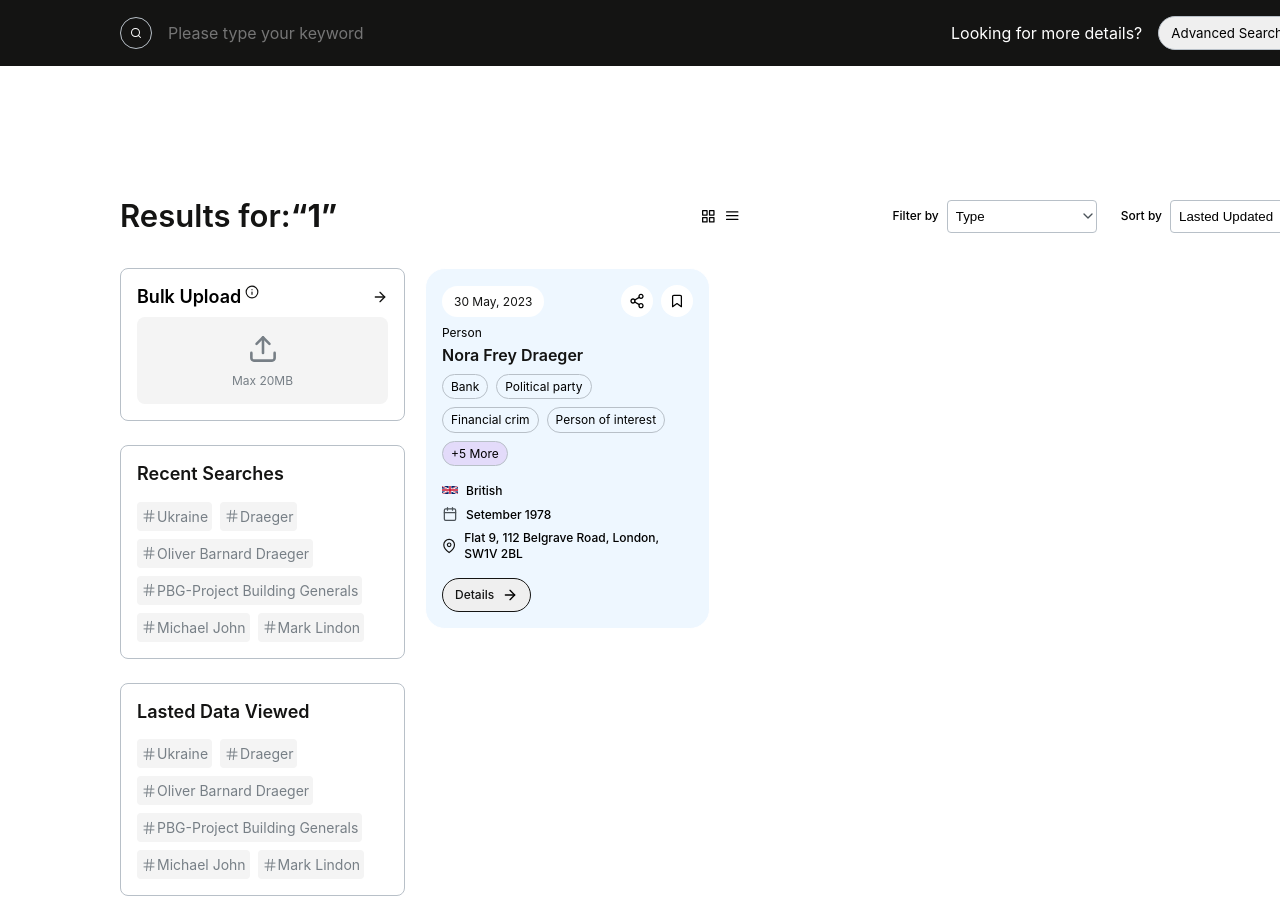
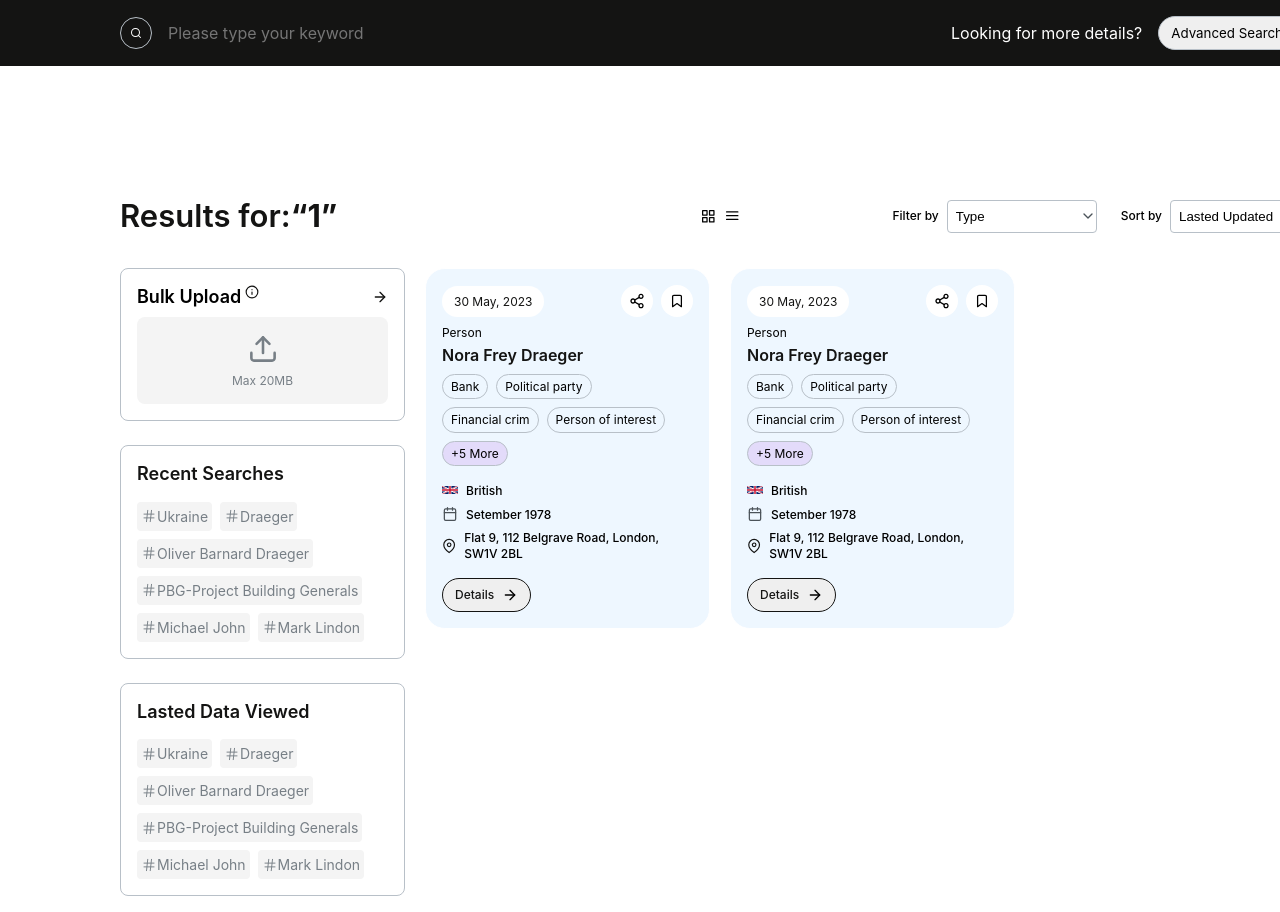
Before and after one commit to MagisterUnivers/deltaplata-searchwidget, a React (Create React App) app: page /search/1 in a window 1280 px wide. Shown: the top 912 px of the page. Built offline with nearby package versions, Linux system fonts and the light colour scheme.

Commit message:
ADD: PersonCard quantity fix

```diff
--- a/package.json
+++ b/package.json
@@ -6,6 +6,7 @@
     "@testing-library/jest-dom": "^5.17.0",
     "@testing-library/react": "^13.4.0",
     "@testing-library/user-event": "^13.5.0",
+    "nanoid": "^5.0.2",
     "node-sass": "^7.0.3",
     "notiflix": "^3.2.6",
     "react": "^18.2.0",
--- a/src/components/PersonCard/PersonCard.jsx
+++ b/src/components/PersonCard/PersonCard.jsx
@@ -1,4 +1,5 @@
-import { useEffect } from 'react';
+import { useState } from 'react';
+import { nanoid } from 'nanoid';
 import { Notify } from 'notiflix';
 import { mockSearchHistory } from '../../constants/mockData';
 import { ReactComponent as ShareSVG } from '../../assets/svg/share.svg';
@@ -11,50 +12,11 @@ import '../Filter/Filter.style.scss';
 import './PersonCard.style.scss';
 
 const PersonCard = ({ style }) => {
-	useEffect(() => {
-		if (style === 'flex') {
-			const mainContainer = document.querySelector('#mainlayerwrapper');
-			const bodyContainer = document.querySelector('#grid');
-			const itemBodyWrapper = document.querySelector('#itembody');
-			const userInfoWrapper = document.querySelector('#userinfo');
-			const buttonWrapper = document.querySelector('#button-width');
-
-			//
-			mainContainer.classList.remove('main-wrapper');
-			mainContainer.classList.add('search-list__item');
-
-			//
-			bodyContainer.classList.remove('search-list__grid-container');
-			itemBodyWrapper.classList.remove('search-list__item-body');
-
-			//
-			userInfoWrapper.classList.remove('no-margin');
-
-			//
-			buttonWrapper.classList.remove('button-width');
-		}
-
-		if (style === 'grid') {
-			const mainContainer = document.querySelector('#mainlayerwrapper');
-			const bodyContainer = document.querySelector('#grid');
-			const itemBodyWrapper = document.querySelector('#itembody');
-			const userInfoWrapper = document.querySelector('#userinfo');
-			const buttonWrapper = document.querySelector('#button-width');
-			// main wrapper
-			mainContainer.classList.remove('search-list__item');
-			mainContainer.classList.add('main-wrapper');
-
-			// name and tags wrapper
-			bodyContainer.classList.add('search-list__grid-container');
-			itemBodyWrapper.classList.add('search-list__item-body');
-
-			// user information wrapper
-			userInfoWrapper.classList.add('no-margin');
-
-			// button styles
-			buttonWrapper.classList.add('button-width');
-		}
-	}, [style]);
+	const [uniqueId1, setUniqueId1] = useState(nanoid());
+	const [uniqueId2, setUniqueId2] = useState(nanoid());
+	const [uniqueId3, setUniqueId3] = useState(nanoid());
+	const [uniqueId4, setUniqueId4] = useState(nanoid());
+	const [uniqueId5, setUniqueId5] = useState(nanoid());
 
 	function handleShareClick() {
 		const randomText = 'https://www.demowidget.com/search/somelement1/';
@@ -69,7 +31,10 @@ const PersonCard = ({ style }) => {
 	}
 
 	return (
-		<li className="search-list__item" id="mainlayerwrapper">
+		<li
+			className={style === 'flex' ? 'search-list__item' : 'main-wrapper'}
+			id={uniqueId1}
+		>
 			<div className="search-list__item-header">
 				<div className="search-list__item-subtitle-wrapper">
 					<p className="search-list__item-subtitle">30 May, 2023</p>
@@ -93,8 +58,14 @@ const PersonCard = ({ style }) => {
 					</div>
 				</div>
 			</div>
-			<div className="" id="grid">
-				<div className="" id="itembody">
+			<div
+				className={style === 'flex' ? '' : 'search-list__grid-container'}
+				id={uniqueId2}
+			>
+				<div
+					className={style === 'flex' ? '' : 'search-list__item-body'}
+					id={uniqueId3}
+				>
 					<div className="search-item__name-wrapper">
 						<p className="search-item__name-subtext filter-subtext">Person</p>
 						<h2 className="search-item__name-title">Nora Frey Draeger</h2>
@@ -136,7 +107,14 @@ const PersonCard = ({ style }) => {
 						})}
 					</ul>
 				</div>
-				<div className="search-item__user-info__wrapper" id="userinfo">
+				<div
+					className={
+						style === 'flex'
+							? 'search-item__user-info__wrapper'
+							: 'search-item__user-info__wrapper no-margin'
+					}
+					id={uniqueId4}
+				>
 					{mockSearchHistory.map((item, index) => {
 						const { nationality, birthdate, address } = item;
 
@@ -168,7 +146,14 @@ const PersonCard = ({ style }) => {
 						return null;
 					})}
 				</div>
-				<div className="search-list__item-footer" id="button-width">
+				<div
+					className={
+						style === 'flex'
+							? 'search-list__item-footer'
+							: 'search-list__item-footer button-width'
+					}
+					id={uniqueId5}
+				>
 					<button
 						type="button"
 						aria-label="button to get details about user"
--- a/src/pages/SearchPage/SearchPage.jsx
+++ b/src/pages/SearchPage/SearchPage.jsx
@@ -1,5 +1,6 @@
 import { useState } from 'react';
 import { useParams } from 'react-router-dom';
+import { nanoid } from 'nanoid';
 import { Filter } from '../../components/Filter/Filter';
 import {
 	MockFilterOptions,
@@ -70,14 +71,14 @@ const SearchPage = () => {
 					<div className="search-list__wrapper">
 						<ul className="search-list">
 							<PersonCard style={cardStyle} />
-							{/* <PersonCard />
-							<PersonCard />
-							<PersonCard />
-							<PersonCard />
-							<PersonCard />
-							<PersonCard />
-							<PersonCard />
-							<PersonCard /> */}
+							<PersonCard style={cardStyle} />
+							{/* {/* <PersonCard style={cardStyle} /> */}
+							{/* <PersonCard style={cardStyle} />
+							<PersonCard style={cardStyle} />
+							<PersonCard style={cardStyle} />
+							<PersonCard style={cardStyle} />
+							<PersonCard style={cardStyle} />
+							<PersonCard style={cardStyle} />  */}
 						</ul>
 					</div>
 				</div>
```
Also changed, not shown: 1 other file (tests, documents, lock files or other folders).
